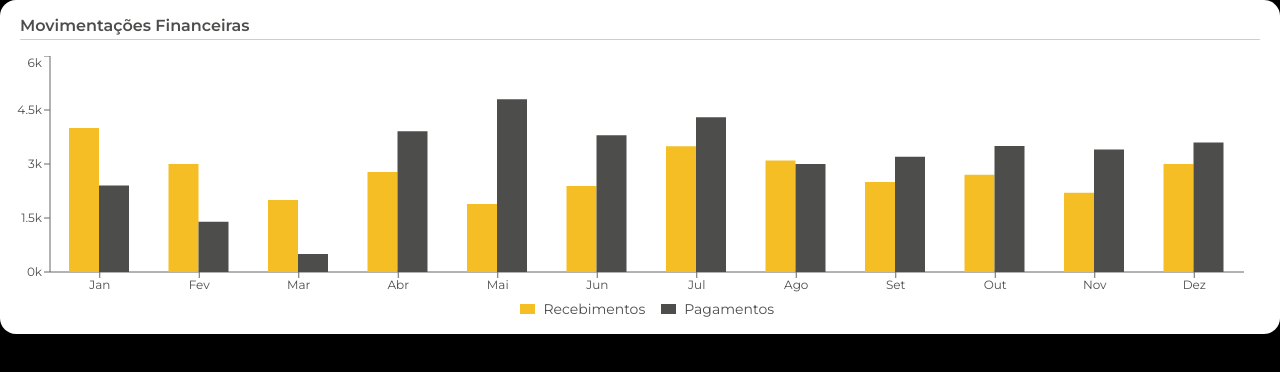
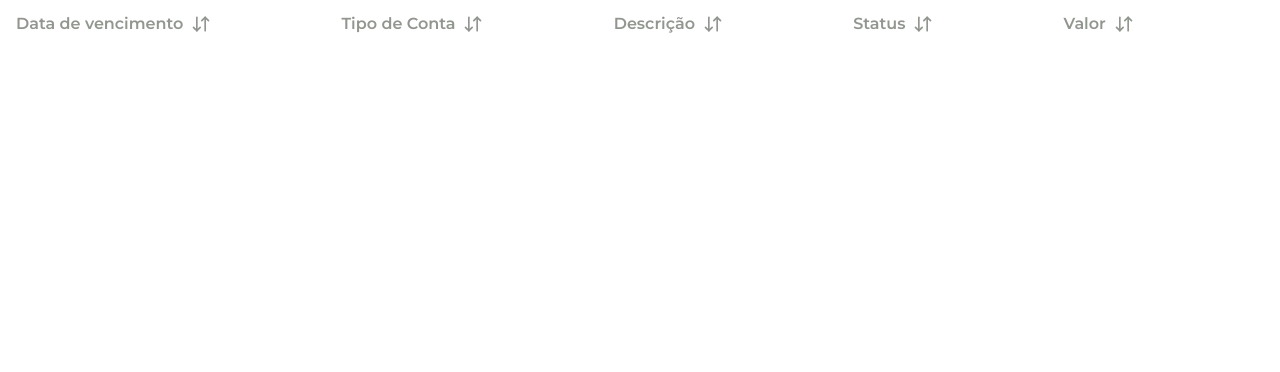
Before and after one commit to GustavoLemes97/financeiro, a Next.js app: page / in a window 1280 px wide. Shown: the top 372 px of the page. Built offline with nearby package versions, Linux system fonts and the light colour scheme.

Commit message:
cria thead customizada

```diff
--- a/src/app/layout.tsx
+++ b/src/app/layout.tsx
@@ -19,7 +19,7 @@ export default function RootLayout({
 }>) {
   return (
     <html lang="pt-BR">
-      <body className={`${mont.className} bg-black`}>{children}</body>
+      <body className={`${mont.className} bg-white`}>{children}</body>
     </html>
   );
 }
--- a/src/app/page.tsx
+++ b/src/app/page.tsx
@@ -1,21 +1,20 @@
 "use client";
 import { BarChartCard } from "@/components/ui/barChartCard";
+import { TableHead } from "@/components/ui/tableHead";
 
 const data = [
-  { name: "Janeiro", receiving: 4000, payments: 2400 },
-  { name: "Fevereiro", receiving: 3000, payments: 1398 },
-  { name: "Março", receiving: 2000, payments: 500 },
-  { name: "Abril", receiving: 2780, payments: 3908 },
-  { name: "Maio", receiving: 1890, payments: 4800 },
-  { name: "Junho", receiving: 2390, payments: 3800 },
-  { name: "Julho", receiving: 3490, payments: 4300 },
-  { name: "Agosto", receiving: 3100, payments: 3000 },
-  { name: "Setembro", receiving: 2500, payments: 3200 },
-  { name: "Outubro", receiving: 2700, payments: 3500 },
-  { name: "Novembro", receiving: 2200, payments: 3400 },
-  { name: "Dezembro", receiving: 3000, payments: 3600 },
+  "Data de vencimento",
+  "Tipo de Conta",
+  "Descrição",
+  "Status",
+  "Valor",
+  "",
 ];
 
 export default function Home() {
-  return <BarChartCard title={"Movimentações Financeiras"} data={data} />;
+  return (
+    <table className="w-full">
+      <TableHead theadData={data} />
+    </table>
+  );
 }
--- /dev/null
+++ b/src/components/ui/tableHead.tsx
@@ -0,0 +1,25 @@
+import { ArrowDownUp } from "lucide-react";
+
+interface TableHeadProps {
+  theadData: string[];
+}
+
+const TableHead = ({ theadData }: TableHeadProps) => {
+  return (
+    <thead>
+      <tr className="flex w-full justify-between">
+        {theadData.map((title) => (
+          <th
+            key={title}
+            className="flex gap-2 items-center justify-center px-4 py-3 text-grey-2"
+          >
+            {title}
+            {title !== "" ? <ArrowDownUp className="w-5 h-5" /> : ""}
+          </th>
+        ))}
+      </tr>
+    </thead>
+  );
+};
+
+export { TableHead };
```
